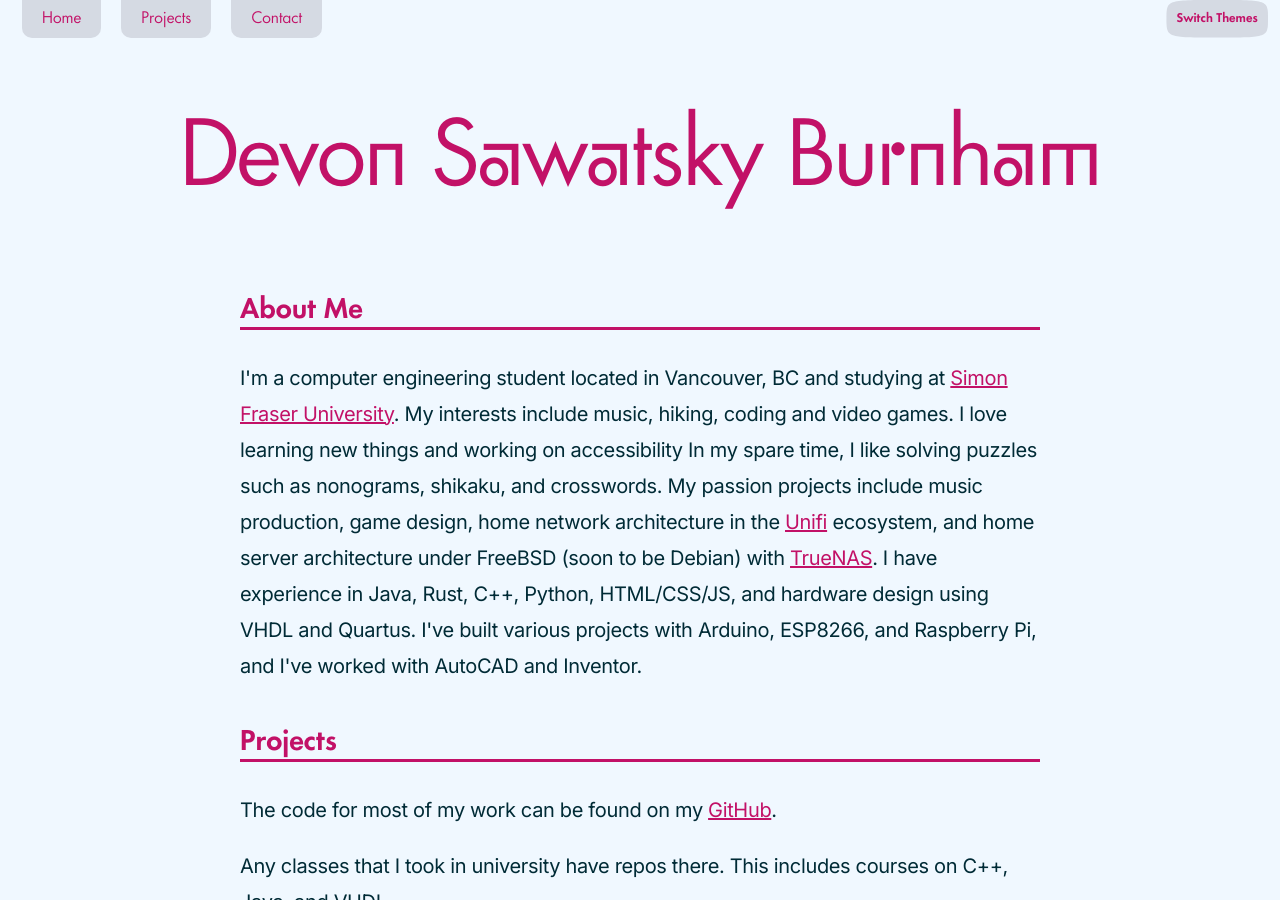
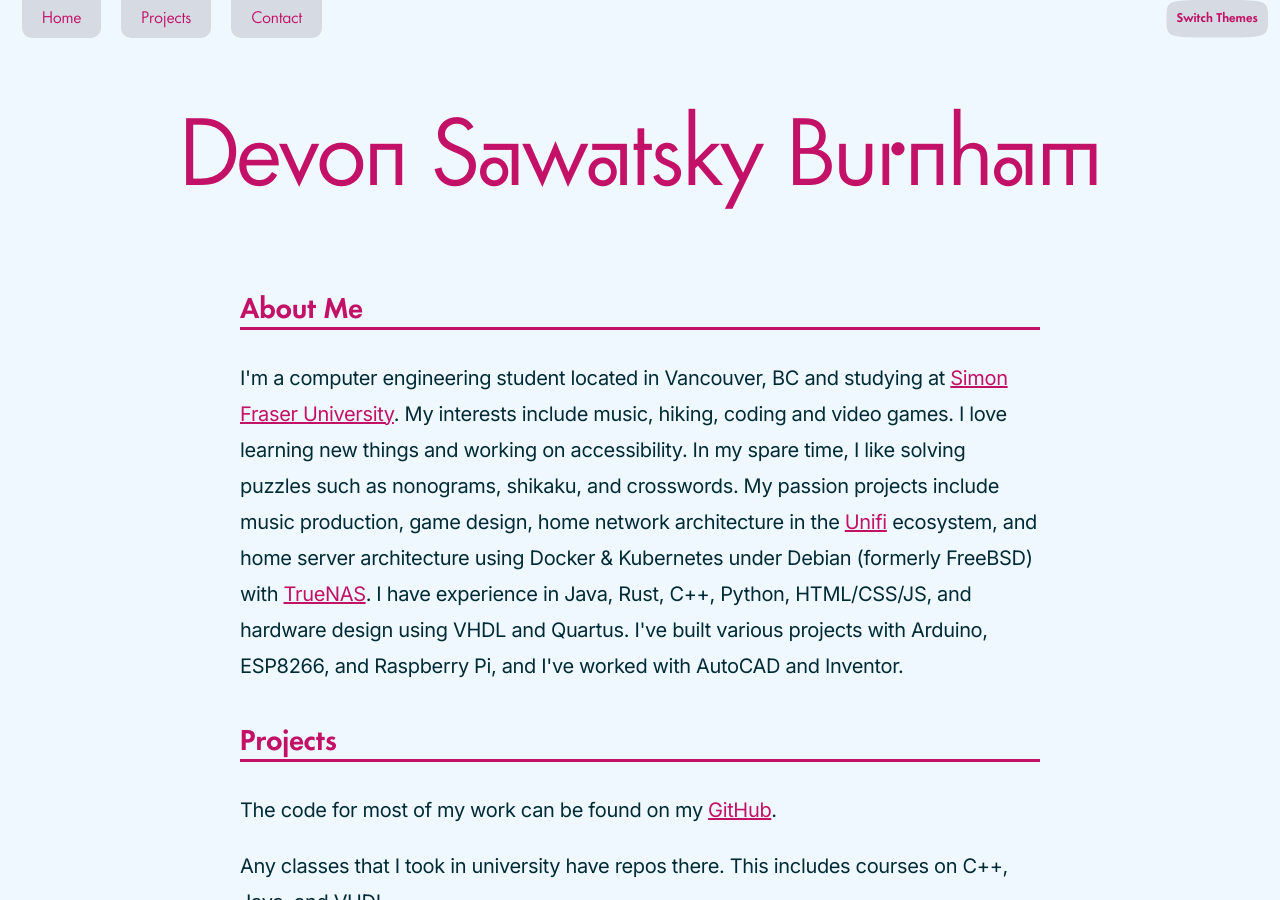
Before and after one commit to novedevo/nove.dev, a Jekyll site: the page built from index.html, in a window 1280 px wide and 900 px high. Built offline with Jekyll 4.4.1, drawn with Linux system fonts in a browser that asks for light colours.

Commit message:
update server architecture description

```diff
--- a/index.html
+++ b/index.html
@@ -10,9 +10,9 @@ permalink: /
 <hr>
 <p>I'm a computer engineering student located in Vancouver, BC and studying at <a href="https://sfu.ca/" title="SFU">Simon Fraser University</a>.
     My interests include music, hiking, coding and video games.
-    I love learning new things and working on accessibility
+    I love learning new things and working on accessibility.
     In my spare time, I like solving puzzles such as nonograms, shikaku, and crosswords.
-    My passion projects include music production, game design, home network architecture in the <a href="https://unifi-network.ui.com/" title="Unifi">Unifi</a> ecosystem, and home server architecture under FreeBSD (soon to be Debian) with <a href="https://www.truenas.com/" title="TrueNAS">TrueNAS</a>.
+    My passion projects include music production, game design, home network architecture in the <a href="https://unifi-network.ui.com/" title="Unifi">Unifi</a> ecosystem, and home server architecture using Docker & Kubernetes under Debian (formerly FreeBSD) with <a href="https://www.truenas.com/" title="TrueNAS">TrueNAS</a>.
     I have experience in Java, Rust, C++, Python, HTML/CSS/JS, and hardware design using VHDL and Quartus.
     I've built various projects with Arduino, ESP8266, and Raspberry Pi, and I've worked with AutoCAD and Inventor.
 </p>
```
